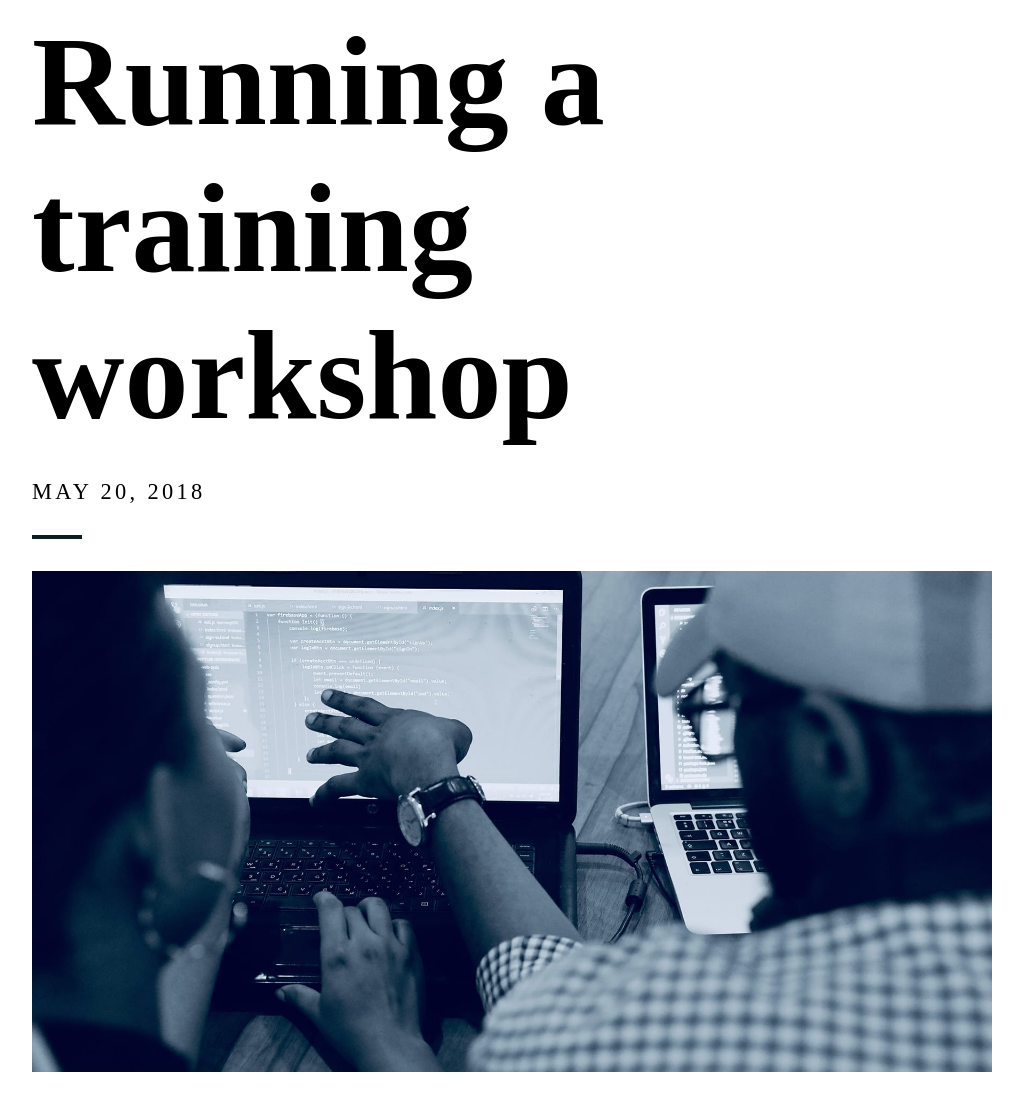
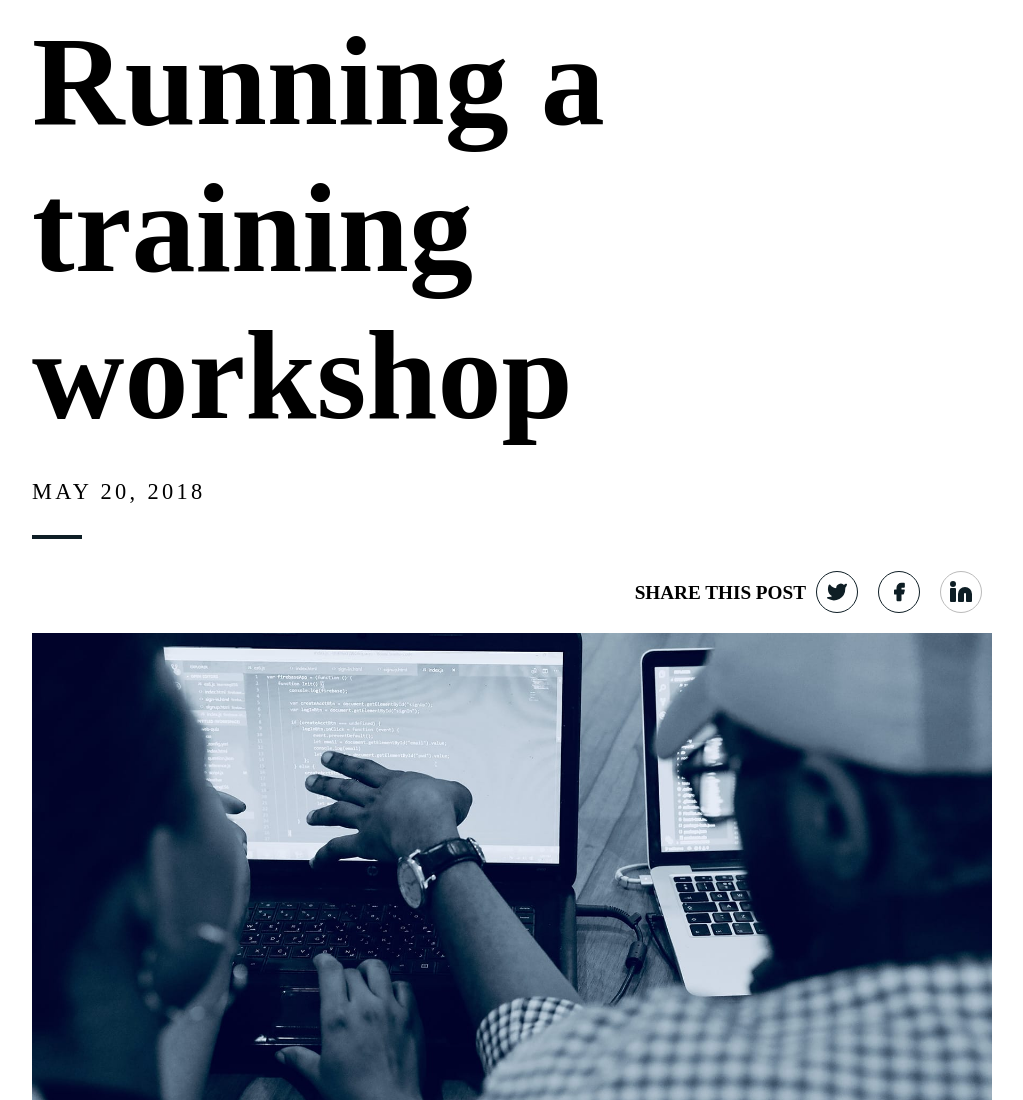
Before and after one commit to ricardopt/gatsby-blog, a Gatsby site: page /blog/running-a-training-workshop in a window 1280 px wide. Shown: the top 1100 px of the page, without its empty margins (128-1151 px from the left). Built offline with nearby package versions, Linux system fonts and the light colour scheme; Gatsby itself is replaced by a stand-in of ours; some packages are replaced by stand-ins of ours; a web font is replaced by a local one.

Commit message:
Adds social share icons

```diff
--- a/src/colors.js
+++ b/src/colors.js
@@ -3,6 +3,7 @@ export const colors = {
 	white: '#ffffff',
 	gray: '#f0f0f0',
 	darkGray: '#555555',
+	darkerGray: '#bbbbbb',
 	midGray: '#cccccc',
 	lightGray: '#f5f5f5',
 	desertStorm: '#F1F0EE'
--- a/src/templates/blog-post.js
+++ b/src/templates/blog-post.js
@@ -1,6 +1,5 @@
 import React from 'react';
 import Helmet from 'react-helmet';
-import GatsbyLink from 'gatsby-link';
 import Img from 'gatsby-image';
 import Tags from '../components/Tags';
 import Styled from 'styled-components';
@@ -24,6 +23,92 @@ export default function Template({ data }) {
 							__html: post.frontmatter.date
 						}}
 					/>
+
+					<Share>
+						<ShareLabel>Share this post</ShareLabel>
+						<ShareSocial>
+							<ShareItem>
+								<ShareLink
+									href={`https://twitter.com/intent/tweet/?text=${
+										post.frontmatter.title
+									}&url=https://mariohernandez.io${post.frontmatter.path}%2F&via=imariohernandez`}
+								>
+									<span>
+										<svg
+											xmlns="http://www.w3.org/2000/svg"
+											width="24"
+											height="24"
+											viewBox="0 0 24 24"
+											fill="none"
+											stroke="currentColor"
+											stroke-width="2"
+											stroke-linecap="round"
+											stroke-linejoin="round"
+											class="icon icon-twitter"
+										>
+											<path d="M23 3a10.9 10.9 0 0 1-3.14 1.53 4.48 4.48 0 0 0-7.86 3v1A10.66 10.66 0 0 1 3 4s-4 9 5 13a11.64 11.64 0 0 1-7 2c9 5 20 0 20-11.5a4.5 4.5 0 0 0-.08-.83A7.72 7.72 0 0 0 23 3z" />
+										</svg>
+									</span>
+									<LinkLabel>Share on Twitter</LinkLabel>
+								</ShareLink>
+							</ShareItem>
+							<ShareItem>
+								<ShareLink
+									href={`https://www.facebook.com/sharer/sharer.php?u=https://mariohernandez.io${
+										post.frontmatter.path
+									}`}
+									target="_blank"
+								>
+									<span>
+										<svg
+											xmlns="http://www.w3.org/2000/svg"
+											width="24"
+											height="24"
+											viewBox="0 0 24 24"
+											fill="none"
+											stroke="currentColor"
+											stroke-width="2"
+											stroke-linecap="round"
+											stroke-linejoin="round"
+											class="icon icon-facebook"
+										>
+											<path d="M18 2h-3a5 5 0 0 0-5 5v3H7v4h3v8h4v-8h3l1-4h-4V7a1 1 0 0 1 1-1h3z" />
+										</svg>
+									</span>
+									<LinkLabel>Share on Facebook</LinkLabel>
+								</ShareLink>
+							</ShareItem>
+							<ShareItem>
+								<ShareLink
+									href={`https://www.linkedin.com/shareArticle?mini=true&url=https://mariohernandez.io${
+										post.frontmatter.path
+									}&title=${post.frontmatter.title}&source=${post.frontmatter.title}`}
+									target="_blank"
+								>
+									<span>
+										<svg
+											xmlns="http://www.w3.org/2000/svg"
+											width="24"
+											height="24"
+											viewBox="0 0 24 24"
+											fill="none"
+											stroke="currentColor"
+											stroke-width="2"
+											stroke-linecap="round"
+											stroke-linejoin="round"
+											class="icon icon-linkedin"
+										>
+											<path d="M16 8a6 6 0 0 1 6 6v7h-4v-7a2 2 0 0 0-2-2 2 2 0 0 0-2 2v7h-4v-7a6 6 0 0 1 6-6z" />
+											<rect x="2" y="9" width="4" height="12" />
+											<circle cx="4" cy="4" r="2" />
+										</svg>
+									</span>
+									<LinkLabel>Share on LinkedIn</LinkLabel>
+								</ShareLink>
+							</ShareItem>
+						</ShareSocial>
+					</Share>
+
 					<BlogPostImage>
 						<Img sizes={post.frontmatter.featuredImage.childImageSharp.sizes} />
 					</BlogPostImage>
@@ -50,6 +135,7 @@ export const pageQuery = graphql`
 				date(formatString: "MMMM DD, YYYY")
 				path
 				title
+				excerpt
 				tags
 				draft
 				featuredImage {
@@ -64,7 +150,100 @@ export const pageQuery = graphql`
 	}
 `;
 
-const ShareLink = Styled.a``;
+const Share = Styled.section`
+  align-items: center;
+  display: flex;
+  justify-content: flex-end;
+  margin-bottom: 20px;
+`;
+
+const ShareLabel = Styled.p`
+  text-transform: uppercase;
+  font-size: 1.2rem;
+  font-weight: bold;
+  margin: 2px 0 0;
+`;
+
+const ShareSocial = Styled.ul`
+  align-items: center;
+  display: flex;
+  flex-direction: flex-end;
+  list-style: none;
+  margin: 0;
+  padding: 0;
+  line-height: 1;
+`;
+
+const ShareItem = Styled.li`
+  margin: 0 10px;
+`;
+
+const ShareLink = Styled.a`
+  align-items: center;
+  display: flex;
+  justify-content: center;
+  width: 40px;
+  height: 40px;
+  background: ${colors.white};
+  border-radius: 50%;
+  border: 1px solid ${colors.black};
+  transition: border 0.3s ease-in-out;
+
+  > span {
+    height: 20px;
+  }
+
+  .icon {
+    width: 20px;
+    height: 20px;
+    stroke: ${colors.black};
+    fill: ${colors.black};
+    transition: transform 0.2s ease-in-out;
+  }
+
+  &:hover,
+  &:focus {
+    border-color ${colors.darkerGray};
+
+    .icon {
+      transform: scale(1.2);
+      stroke: ${colors.black};
+      fill: ${colors.black};
+    }
+  }
+
+`;
+const LinkLabel = Styled.span`
+// Hides elements from view but are still available
+// to screen readers for accessbility purposes.
+// sass-lint:disable no-important
+  position: fixed !important;
+  // keep it on viewport
+  top: 0 !important;
+  left: 0 !important;
+  // give it non-zero size, VoiceOver on Safari requires at least 2 pixels
+     before allowing buttons to be activated.
+  width: 4px !important;
+  height: 4px !important;
+  // visually hide it with overflow and opacity
+  opacity: 0 !important;
+  overflow: hidden !important;
+  // remove any margin or padding
+  border: 0 !important;
+  margin: 0 !important;
+  padding: 0 !important;
+  // ensure no other style sets display to none
+  display: block !important;
+  visibility: visible !important;
+
+  &.focusable:focus,
+  &.focusable:active {
+    position: static !important;
+    width: auto !important;
+    height: auto !important;
+    opacity: 1 !important;
+  }
+`;
 const BlogSection = Styled.div``;
 
 const BlogInner = Styled.section`
```
Lines whose indentation alone changed are shown as unchanged.
